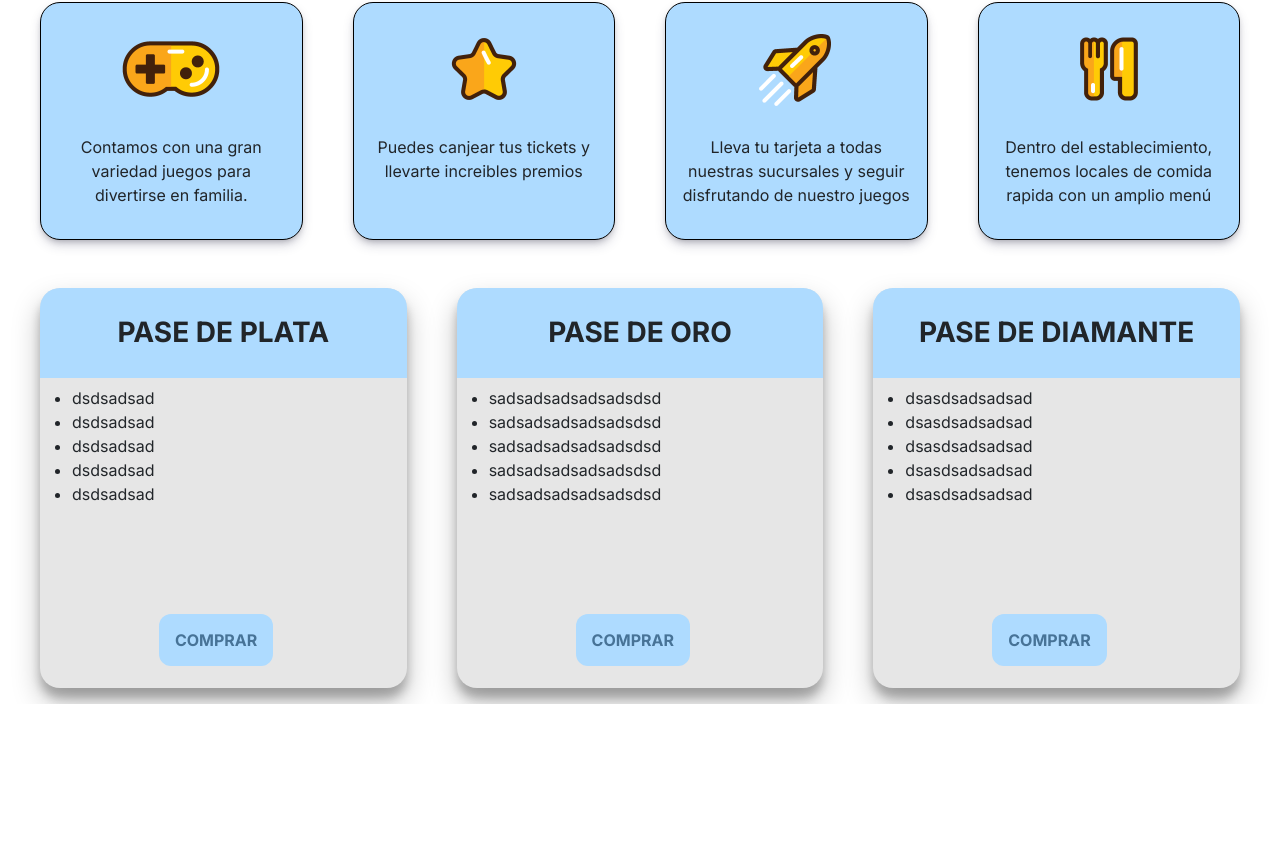
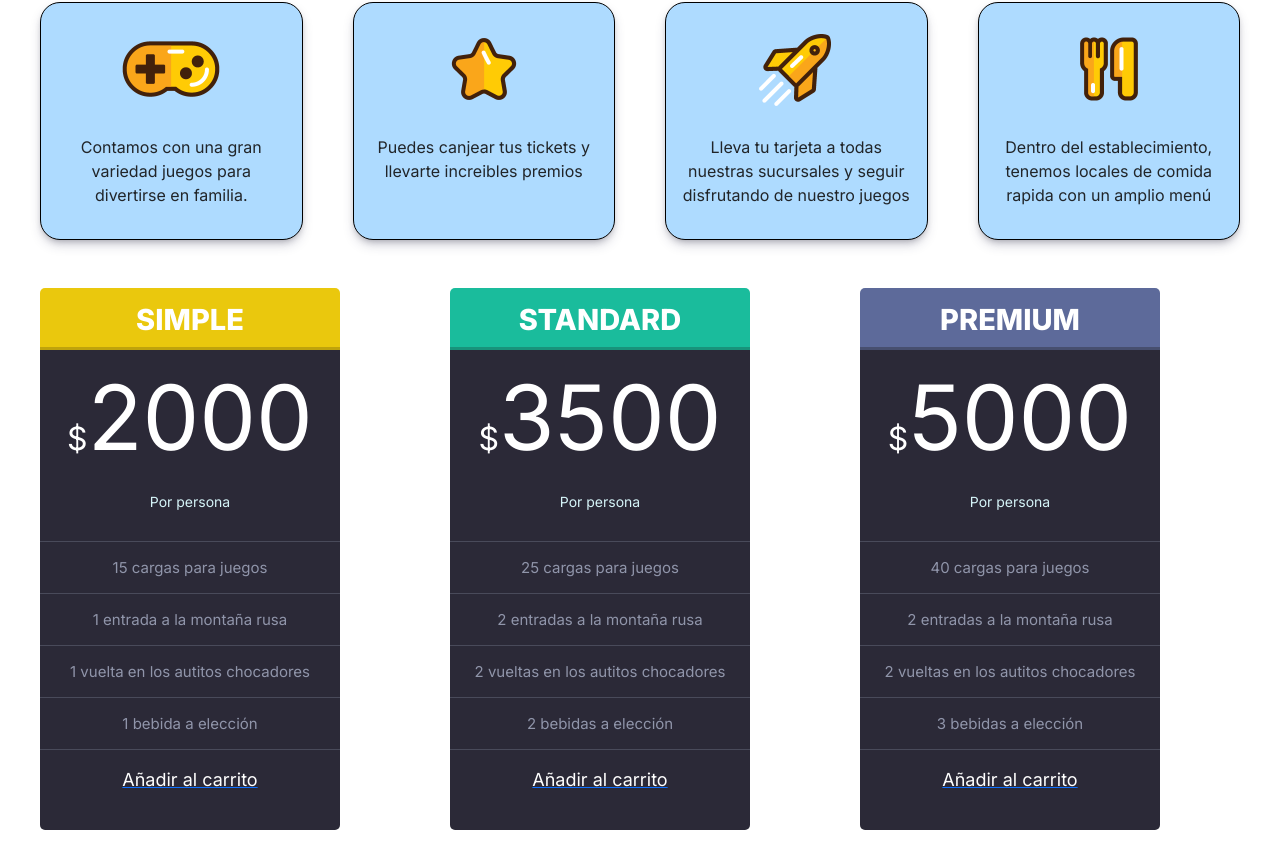
Before and after one commit to Jeremy2710/Proyecto-React, a Next.js app in the folder planetaninez/: page / in a window 1280 px wide. Shown: the part 212-1058 px from the top of the page. Before the commit the page ends 916 px from the top, so only its background shows below. Built offline with nearby package versions, Linux system fonts and the light colour scheme.

Commit message:
implementacion de nuevas tarjetas

```diff
--- a/planetaninez/src/app/components/Tarjetaservicios.jsx
+++ b/planetaninez/src/app/components/Tarjetaservicios.jsx
@@ -4,13 +4,39 @@ import BotonTarjetas from '../components/BotonTarjetas'
 
 function TarjetasServicios(props) {
 
-    const { titulo, info } = props
+    const { titulo, info, info2, info3, info4, precio } = props
 
     return (
 
 
-        <div className="card-pases">
-            <h3>{titulo}</h3>
+        <div className="tarjetas-pases">
+
+            <div className="titulo" id={titulo}>
+                <p>{titulo}</p>
+            </div>
+            <div className="tarjeta-info">
+
+                <div className="precio">
+                    <p><span>$</span>{precio}</p>
+                    <p className="precio-info">Por persona</p>
+                </div>
+
+                <div className="tarjeta-items">
+                    <ul>
+                        <li>{info}</li>
+                        <li>{info2}</li>
+                        <li>{info3}</li>
+                        <li>{info4}</li>
+                    </ul>
+
+                </div>
+
+                <div className="tarjeta-boton">
+                    <a href="#" className="bottom"><p className="cart">Añadir al carrito</p></a>
+                </div>
+            </div>
+
+            {/* <h3>{titulo}</h3>
             <ul>
                 <li>{info}</li>
                 <li>{info}</li>
@@ -21,8 +47,12 @@ function TarjetasServicios(props) {
 
             </ul>
 
-            <BotonTarjetas />
+            <BotonTarjetas /> */}
         </div>
+
+
+
+
 
     )
 }
--- a/planetaninez/src/app/globals.scss
+++ b/planetaninez/src/app/globals.scss
@@ -114,26 +114,8 @@ img {
   display: grid;
   grid-template-columns: repeat(3, 1fr);
   grid-template-rows: 1fr;
-  grid-column-gap: 50px;
+  grid-column-gap: 30px;
   grid-row-gap: 0px;
-}
-
-.card-pases {
-  background-color: #e6e6e6;
-  border-radius: 20px;
-  height: 400px;
-  position: relative;
-  box-shadow: rgba(0, 0, 0, 0.25) 0px 14px 28px, rgba(0, 0, 0, 0.22) 0px 10px 10px;
-}
-
-.card-pases h3 {
-  text-align: center;
-  padding: 1em;
-  background-color: #aedbff;
-  text-transform: uppercase;
-  font-weight: bold;
-  border-radius: 20px 20px 0 0;
-
 }
 
 .boton-pases {
@@ -155,6 +137,102 @@ img {
 
 }
 
+.titulo {
+  width: 300px;
+  border-radius: 5px 5px 0px 0px;
+  background-color: #eac80d;
+  height: 62px;
+  border-bottom: 3px solid #bfa30c;
+
+}
+
+.titulo p {
+  font-weight: 800;
+  font-size: 29px;
+  text-transform: uppercase;
+  color: white;
+  text-align: center;
+  padding-top: 10px;
+
+}
+
+a {
+  font-size: 18px;
+
+  color: white;
+  text-decoration: none;
+
+}
+
+.tarjeta-items ul {
+  list-style: none;
+  font-size: 15px;
+  color: #9095aa;
+  padding: 0px;
+  margin: 0px;
+}
+
+
+.tarjeta-items li {
+  border-bottom: 1px solid #494a5a;
+  padding: 0px;
+  margin: 0px;
+  text-align: center;
+  height: 52px;
+  line-height: 52px;
+}
+
+
+
+.tarjeta-info {
+  width: 300px;
+  background-color: #2b2937;
+  border-radius: 0px 0px 5px 5px;
+  font-style: condensed;
+  font-size: 90px;
+  color: white;
+  text-align: center;
+
+}
+
+#standard {
+  background-color: #1abc9c;
+  border-bottom: 3px solid #18937b;
+}
+
+#premium {
+  background-color: #5d6a9a;
+  border-bottom: 3px solid #474f6f;
+}
+
+.precio {
+  border-bottom: 1px solid #494a5a;
+  padding-bottom: 39px;
+}
+
+.precio span {
+  font-size: 32px;
+}
+
+.precio-info {
+  font-size: 14px;
+  color: #d5f4f8;
+  padding: 0px;
+  margin: -10px;
+}
+
+.tarjeta-boton {
+  height: 80px;
+}
+
+.cart {
+
+  color: white;
+  position: relative;
+  top: 16px;
+
+}
+
 @media (prefers-color-scheme: dark) {
   html {
     color-scheme: dark;
--- a/planetaninez/src/app/page.js
+++ b/planetaninez/src/app/page.js
@@ -21,9 +21,9 @@ export default function Home() {
   ];
 
   const tarjetainfo = [
-    { id: "tarjeta1", titulo: "Pase de plata", info: "dsdsadsad" },
-    { id: "tarjeta2", titulo: "Pase de oro", info: "sadsadsadsadsadsdsd" },
-    { id: "tarjeta3", titulo: "Pase de diamante", info: "dsasdsadsadsad" },
+    { id: "tarjeta1", precio: 2000, titulo: "simple", info: "15 cargas para juegos", info2: "1 entrada a la montaña rusa", info3: "1 vuelta en los autitos chocadores", info4: "1 bebida a elección" },
+    { id: "tarjeta2", precio: 3500, titulo: "standard", info: "25 cargas para juegos", info2: "2 entradas a la montaña rusa", info3: "2 vueltas en los autitos chocadores", info4: "2 bebidas a elección" },
+    { id: "tarjeta3", precio: 5000, titulo: "premium", info: "40 cargas para juegos", info2: "2 entradas a la montaña rusa", info3: "2 vueltas en los autitos chocadores", info4: "3 bebidas a elección" },
   ];
 
 
@@ -55,11 +55,11 @@ export default function Home() {
 
         <div className='card-pases-grid'>
 
-        {
+          {
             tarjetainfo.map((tarjetas) => (
               <>
 
-                <TarjetasServicios key={tarjetas.id} titulo={tarjetas.titulo} info={tarjetas.info} />
+                <TarjetasServicios key={tarjetas.id} titulo={tarjetas.titulo} info={tarjetas.info} info2={tarjetas.info2} info3={tarjetas.info3} info4={tarjetas.info4} precio={tarjetas.precio} />
               </>
             ))
 
@@ -68,7 +68,6 @@ export default function Home() {
         </div>
 
 
-
       </section>
     </main>
   )
```
